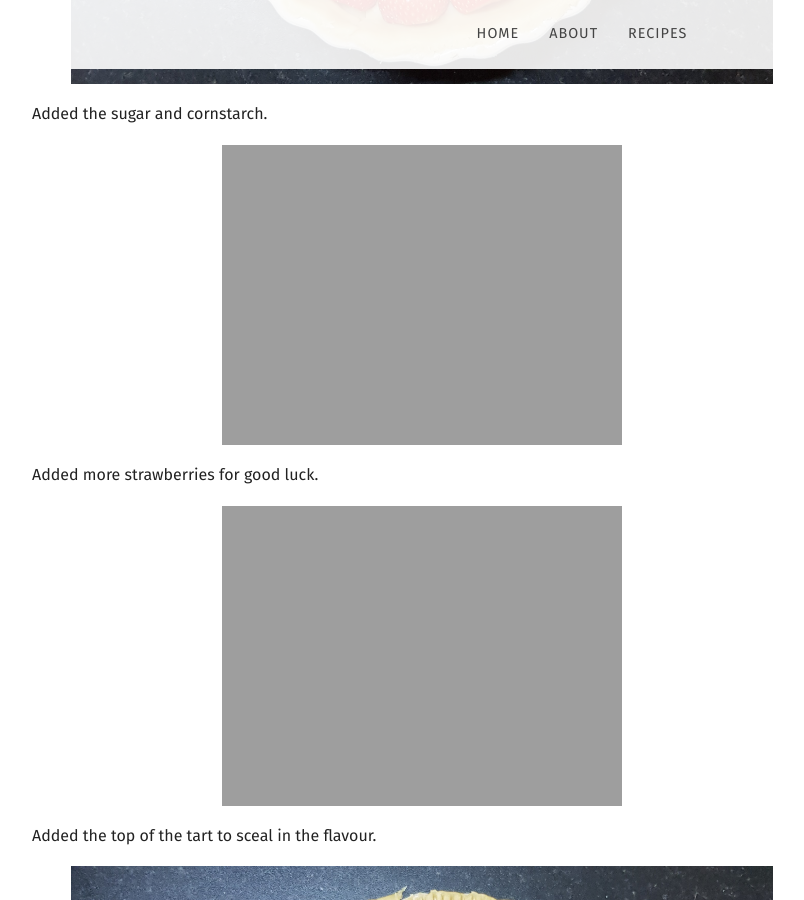
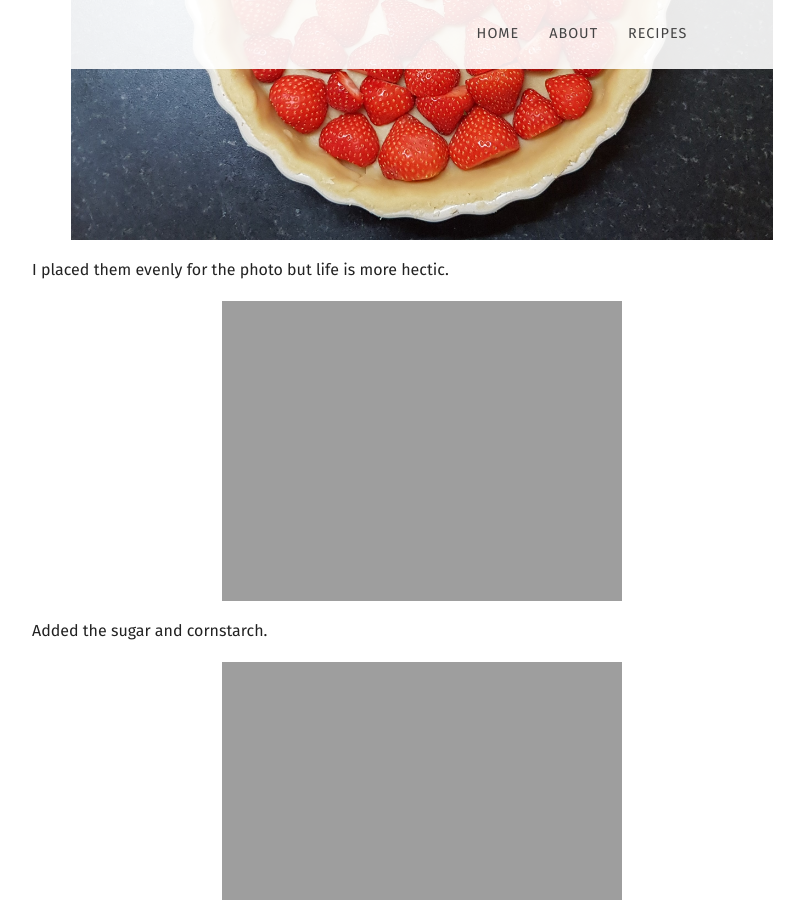
Before and after one commit to mcginleyireland/irishbaking.github.io, a Jekyll site: the page built from _posts/2023-02-18-strawberry-pie.md, in a window 1280 px wide and 900 px high, scrolled down 2004 px. Shown: the whole window, without its empty margins (58-862 px from the left). Built offline with Jekyll 4.4.1, drawn with Linux system fonts in a browser that asks for light colours; nearby versions of some CDN libraries; some web fonts are replaced.

Commit message:
Updating the images for the pie recipe

```diff
--- a/_posts/2023-02-18-strawberry-pie.md
+++ b/_posts/2023-02-18-strawberry-pie.md
@@ -3,7 +3,7 @@ date: 2023-02-18
 title: Strawberry Pie
 categories:
   - Tarts
-featured_image: https://irishbaking.ie/images/Tarts/Strawberry_Pie/Image_5.jpg
+featured_image: https://irishbaking.ie/images/Tarts/Strawberry_Pie/Image_1.jpg
 recipe:
   servings: 12 slices
   prep: 15 minutes
@@ -74,18 +74,20 @@ Try not to eat all of the strawberries before putting them into the pie.
 
 ![Cake](https://irishbaking.ie/images/Tarts/Strawberry_Pie/Image_4.jpg)
 
-Added the sugar and cornstarch.
+I placed them evenly for the photo but life is more hectic.
 
 ![Cake](https://irishbaking.ie/images/Tarts/Strawberry_Pie/Image_5.jpg)
 
-Added more strawberries for good luck.
+Added the sugar and cornstarch.
 
 ![Cake](https://irishbaking.ie/images/Tarts/Strawberry_Pie/Image_6.jpg)
 
-Added the top of the tart to sceal in the flavour.
+Added more strawberries for good luck.
 
 ![Cake](https://irishbaking.ie/images/Tarts/Strawberry_Pie/Image_7.jpg)
 
-The top of the tart has an egg wash on it to make it look golden when it comes out of the oven.
+Added the top of the tart to sceal in the flavour.
 
 ![Cake](https://irishbaking.ie/images/Tarts/Strawberry_Pie/Image_8.jpg)
+
+The top of the tart has an egg wash on it to make it look golden when it comes out of the oven.
```
Also changed, not shown: images/Tarts/Strawberry_Pie/Image_7.jpg, images/Tarts/Strawberry_Pie/Image_8.jpg, 2 other files.
